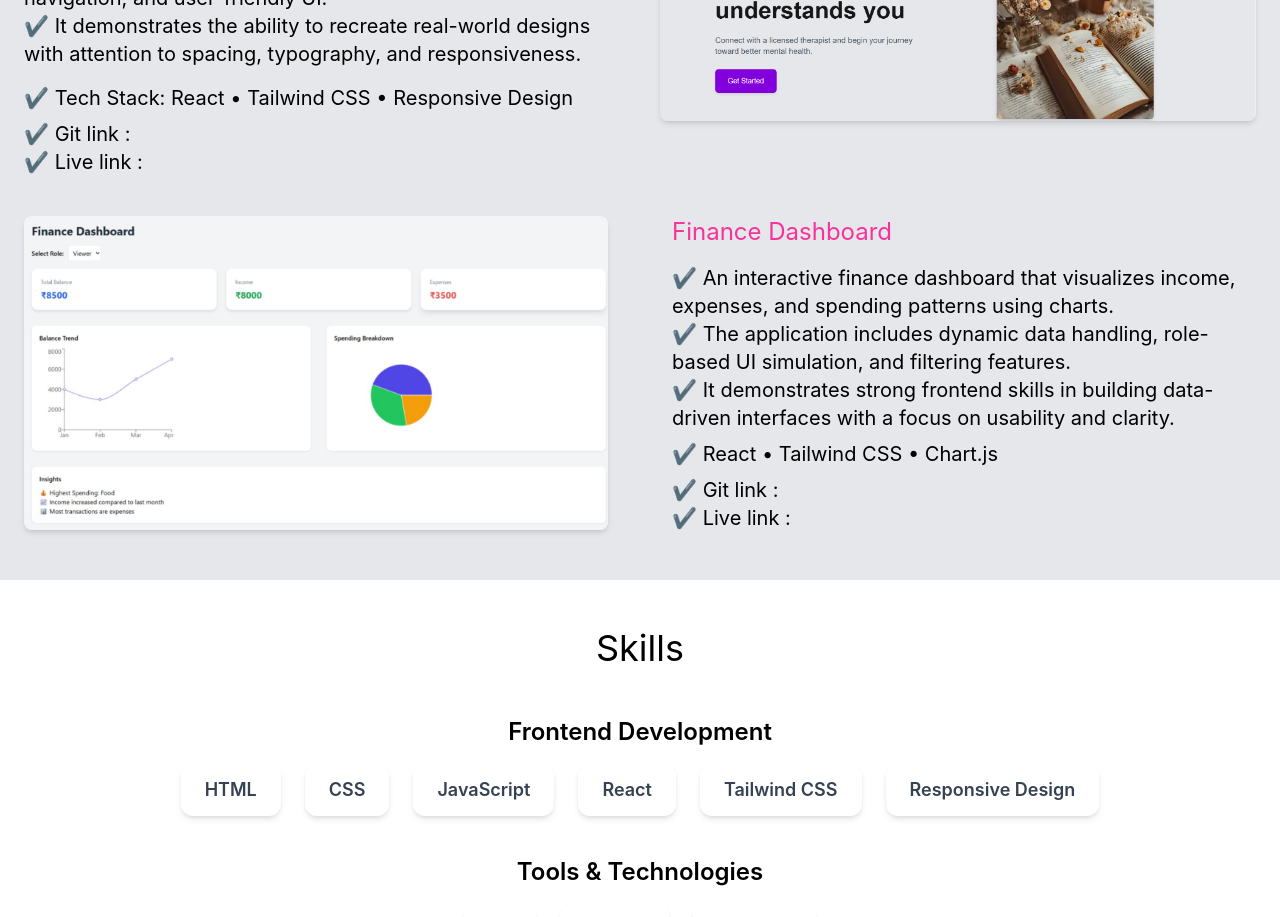
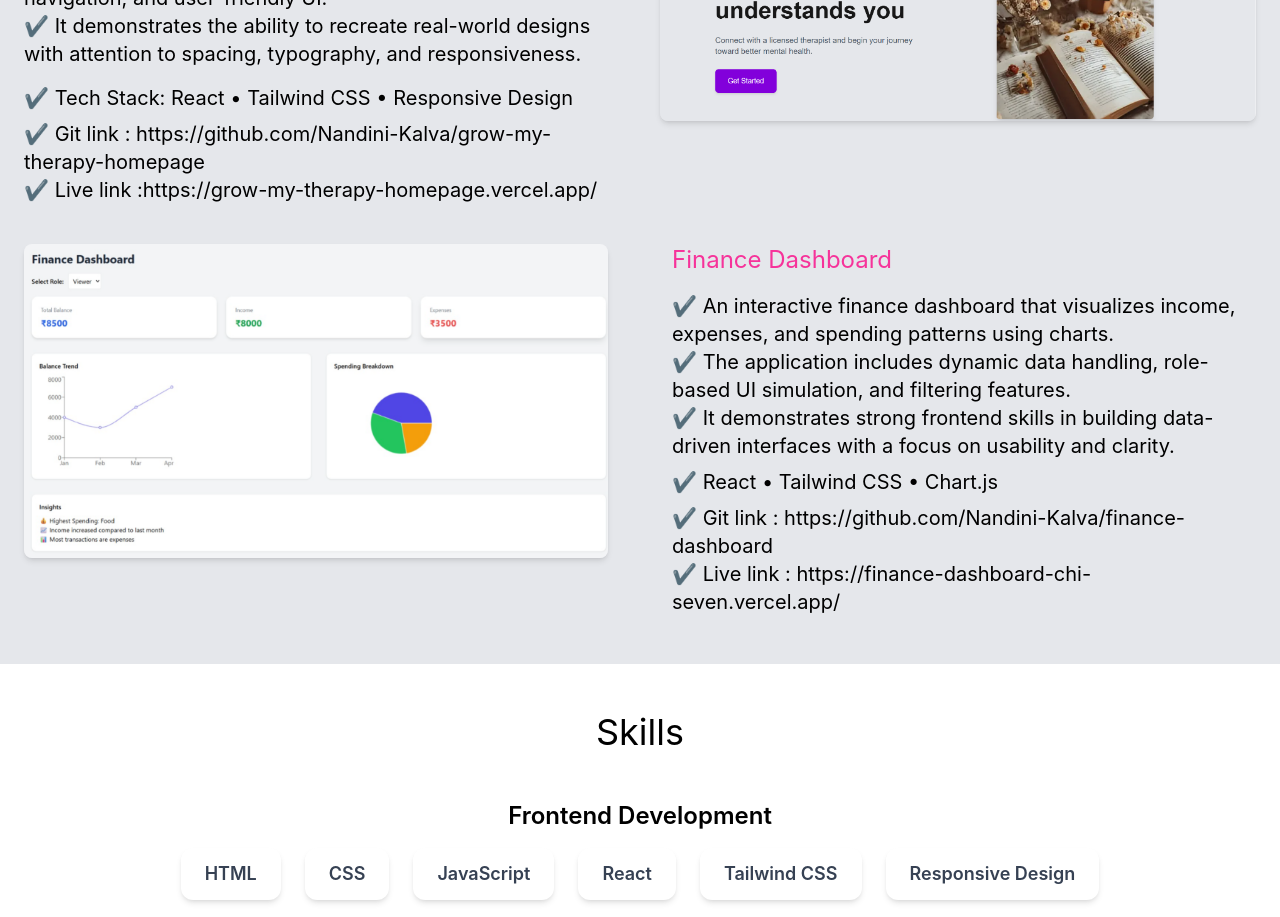
Before and after one commit to Nandini-Kalva/Personal-Portfolio, a React (Vite) app: page / in a window 1280 px wide. Shown: the part 1340-2257 px from the top of the page. Built offline with nearby package versions, Linux system fonts and the light colour scheme.

Commit message:
Update project links in projects.jsx

```diff
--- a/src/components/projects.jsx
+++ b/src/components/projects.jsx
@@ -25,8 +25,8 @@ const Projects = () => {
             ✔️ Tech Stack: React • Tailwind CSS • Responsive Design
           </p>
           <p className="text-xl">
-            ✔️ Git link : <br />
-            ✔️ Live link :
+            ✔️ Git link : https://github.com/Nandini-Kalva/grow-my-therapy-homepage <br />
+            ✔️ Live link :https://grow-my-therapy-homepage.vercel.app/
           </p>
         </div>
 
@@ -61,8 +61,8 @@ const Projects = () => {
             ✔️ React • Tailwind CSS • Chart.js
           </p>
           <p className="text-xl">
-            ✔️ Git link : <br />
-            ✔️ Live link :
+            ✔️ Git link : https://github.com/Nandini-Kalva/finance-dashboard <br />
+            ✔️ Live link : https://finance-dashboard-chi-seven.vercel.app/
           </p>
         </div>
       </div>
```
